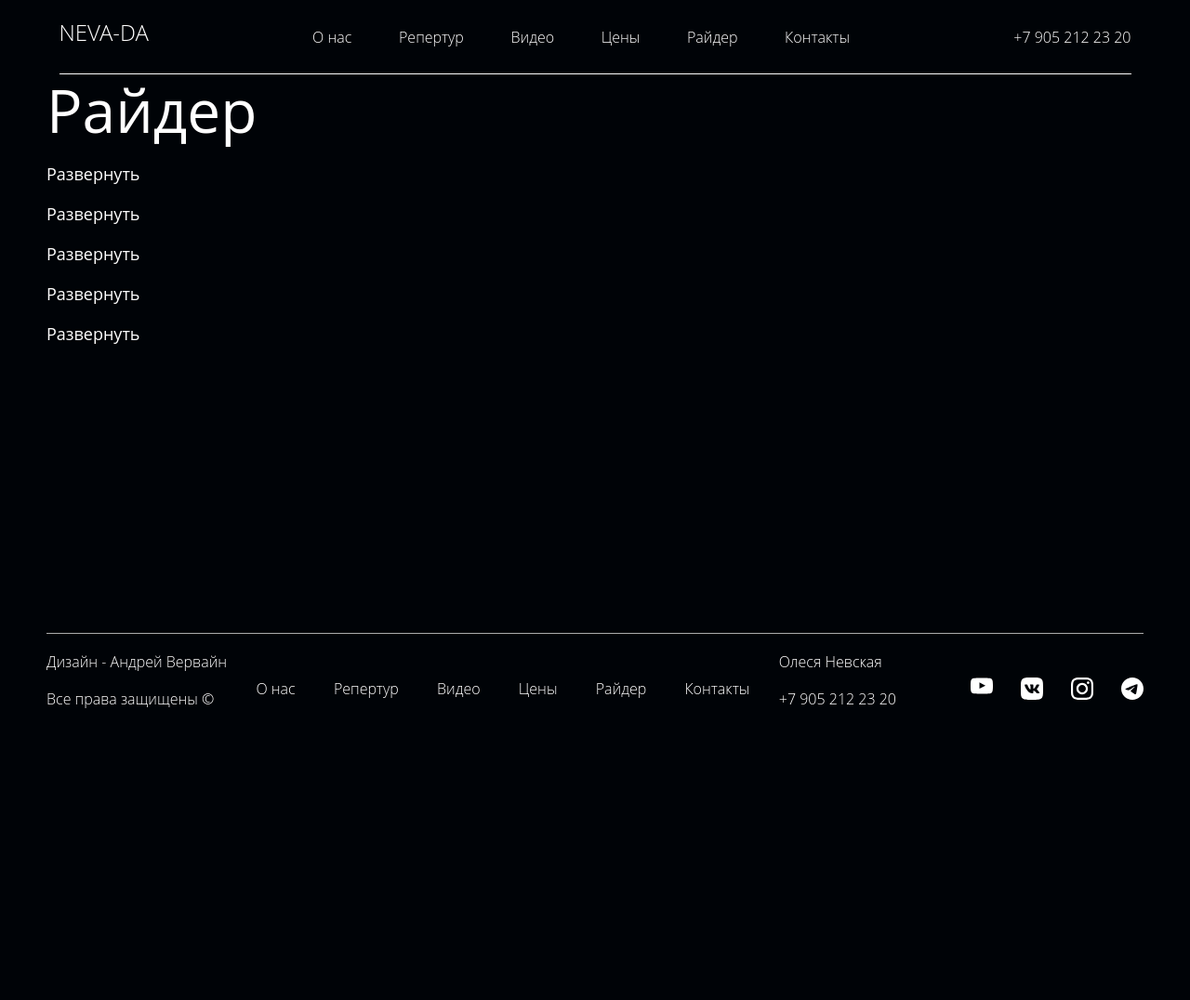
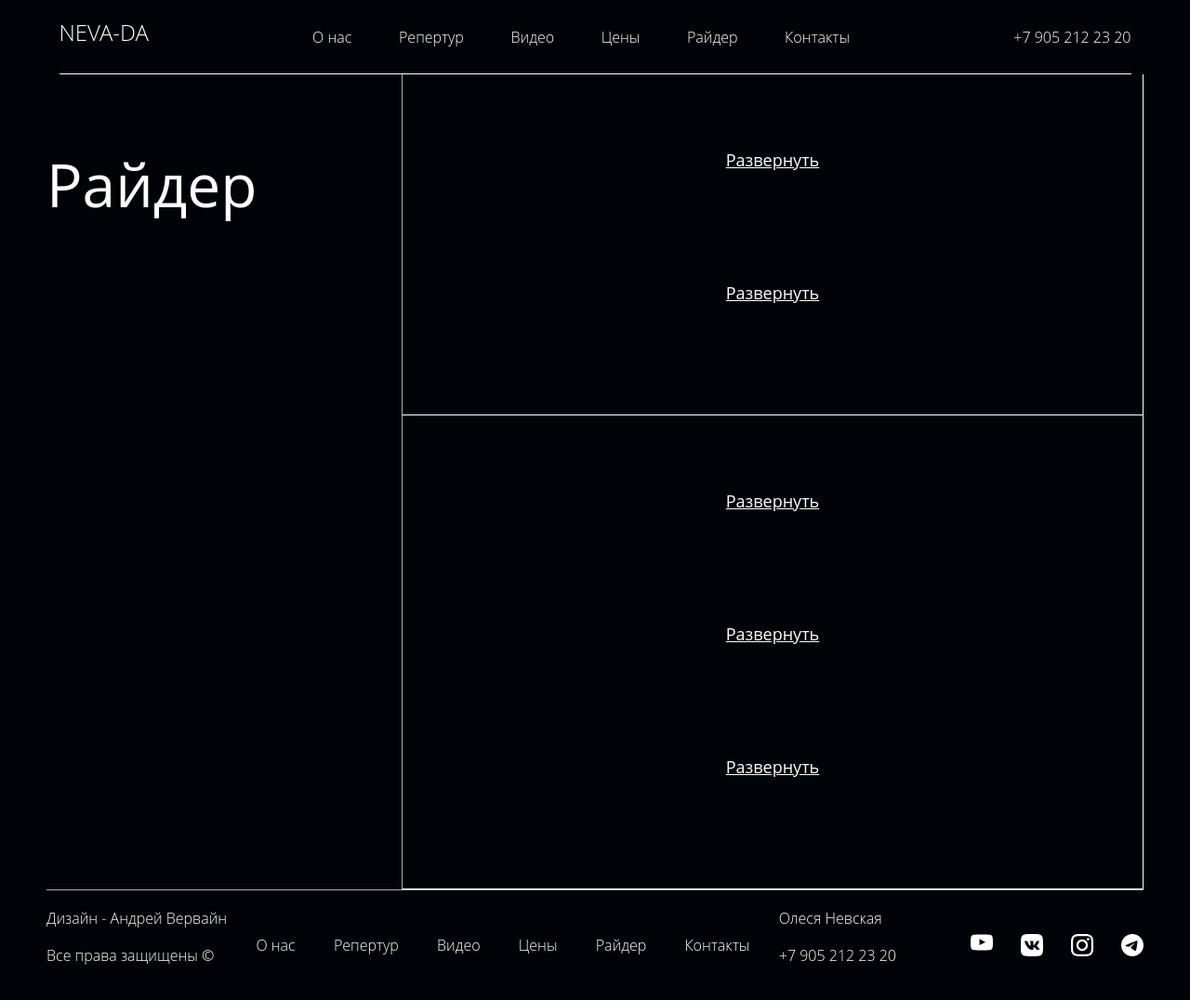
Before and after one commit to Svyat21/NEVA-DA-APP, a Django app: template nevada_app/nevada_shop/templates/nevada_shop/full_rider.html in a window 1280 px wide. Shown: the whole page at 93% size. Before the commit the page ends 762 px from the top, so only its background shows below. Run offline with Django 3.2, Linux system fonts and the light colour scheme; the template is opened without the code that fills it, so the values that code supplies are empty.

Commit message:
stylization of the rider's page

```diff
--- a/nevada_app/nevada_shop/static/nevada_shop/css/base.css
+++ b/nevada_app/nevada_shop/static/nevada_shop/css/base.css
@@ -448,6 +448,7 @@
 
 
 /* Наша команда */
+
 .team_contain{
     margin-bottom: 170px;
 }
@@ -476,6 +477,62 @@
     font-weight: 400;
     font-size: 16px;
     line-height: 25px;
+}
+
+
+/* Полный райдер */
+
+.rider_full_contain{
+    display: flex;
+    justify-content: space-between;
+}
+.rider_full_left .h1_main{
+    margin-top: 80px;
+}
+.rider_full_right{
+    display: flex;
+    flex-direction: column;
+    align-items: center;
+    width: 798px;
+    border-left: 1px inset white;
+    border-right: 1px inset white;
+    border-bottom: 1px inset white;
+    padding-bottom: 80px;
+}
+.rider_full_body{
+    max-width: 720px;
+    margin-bottom: 20px;
+}
+.rider_full_body .h1_standart{
+    margin-top: 80px;
+    margin-bottom: 30px;
+}
+.rider_bottom{
+    text-align: end;
+    text-decoration-line: underline;
+    cursor: pointer;
+}
+.rider_bottom:hover{
+    color: #A0A0A0;
+    text-align: end;
+    text-decoration-line: underline;
+}
+.text_rider_min{
+    position: relative;
+}
+.text_rider_min p{
+    margin-bottom: 20px;
+}
+.text_rider p{
+    margin-bottom: 20px;
+}
+.gradient{
+    position: absolute;
+    width: 100%;
+    height: 100%;
+    bottom: 0px;
+    background: linear-gradient(
+0deg, #000307 9.17%, rgb(0 3 7 / 0%) 100%);
 }
 
 
```
